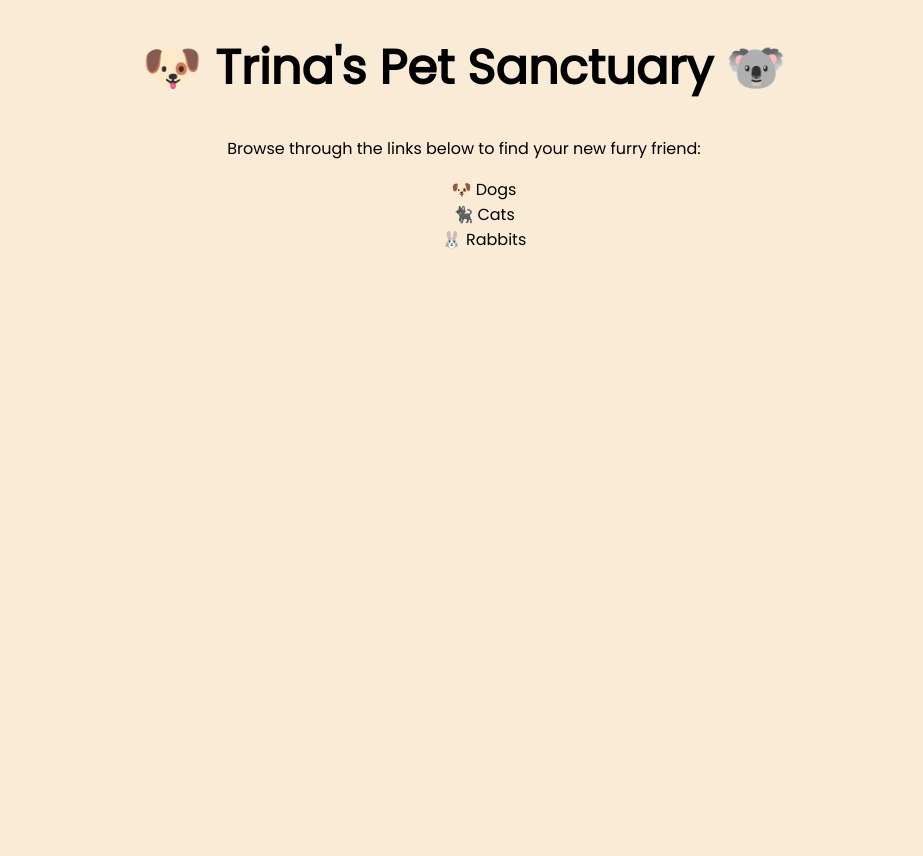
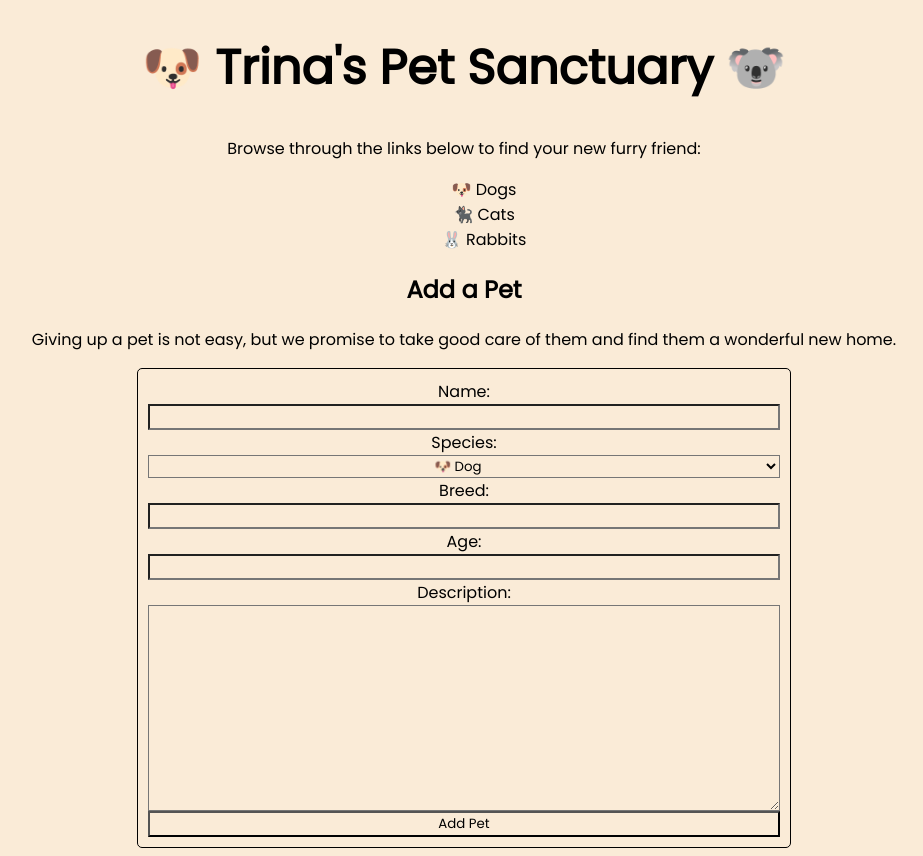
Before and after one commit to trinayau/flask-pets-server, a Flask app: page / in a window 1280 px wide. Shown: the part 43-899 px from the top of the page, without its empty margins (176-1099 px from the left). Before the commit the page ends 292 px from the top, so only its background shows below. Run offline with Flask 2, Linux system fonts and the light colour scheme; parts of the project's set-up code (start-up, migrations or seed data) failed here and were passed over.

Commit message:
form doesn't work

```diff
--- a/app.py
+++ b/app.py
@@ -1,16 +1,31 @@
-from flask import Flask, render_template, request, redirect, url_for, flash, jsonify
-from db import pets
+from flask import Flask, render_template, request, redirect, url_for
+from db import pets, add_pet
 from flask_cors import CORS
+from werkzeug import exceptions
+
 app = Flask(__name__, static_url_path='/static', static_folder='static', template_folder='templates')
 CORS(app)
 
-@app.route('/')
+@app.route('/', methods=['GET', 'POST'])
 def index():
-  return render_template('index.html')
+    if request.method == 'POST':
+
+        name = request.form.get('name')
+        age = request.form.get('age')
+        breed = request.form.get('breed')
+        species = request.form.get('species')
+        description = request.form.get('description')
+        new_id = len(pets[species])+1
+        new_pet = {name, age, breed, description}
+        print(new_pet, 'new pet')
+        pets[species].append(new_pet)
+        return redirect(url_for('animals', pet_type=species, id=new_id))
+    return render_template('index.html')
 
 @app.route('/animals/<pet_type>')
 def animals(pet_type):
   types = pets[pet_type]
+  print(pet_type)
   return render_template('pet_type.html', pets=types, pet_type=pet_type)
 
 @app.route('/animals/<pet_type>/<int:pet_id>')
@@ -26,6 +41,18 @@ def about():
 def contact():
   return render_template('contact.html')
 
+@app.errorhandler(exceptions.NotFound)
+def handle_404(err):
+    return render_template('404.html'), 404
+
+@app.errorhandler(exceptions.BadRequest)
+def handle_400(err):
+    return render_template('400.html'), 400
+
+@app.errorhandler(exceptions.InternalServerError)
+def handle_500(err):
+    return render_template('500.html'), 500
+
 if __name__ == "__main__":
      app.debug = False
      port = int(os.environ.get('PORT', 33507))
--- a/db.py
+++ b/db.py
@@ -34,3 +34,7 @@ pets = {
         }
     ]
 }
+
+def add_pet(pet_type, pet):
+    pet_copy = pet.copy()
+    pets[pet_type].append(pet_copy)
--- a/static/styles/default.css
+++ b/static/styles/default.css
@@ -51,3 +51,13 @@ nav a{
 nav a:hover{
     background-color: bisque;
 }
+
+form{
+    width: 50%;
+    margin: 0 auto;
+    padding: 10px;
+    border: 1px solid black;
+    border-radius: 5px;
+    display: flex;
+    flex-direction: column;
+}
--- a/templates/base.html
+++ b/templates/base.html
@@ -17,5 +17,8 @@
         </ul>
     </nav>
     {% block content %}{% endblock %}
+    <footer>
+
+    </footer>
 </body>
 </html>
--- a/templates/contact.html
+++ b/templates/contact.html
@@ -4,5 +4,6 @@
 <h1> Contact Trina </h1>
 <p>
     <a href="mailto:trinayaupz@gmail.com">Email me </a>
+
 </p>
 {% endblock %}
--- a/templates/index.html
+++ b/templates/index.html
@@ -5,8 +5,27 @@
 <h1>🐶 Trina's Pet Sanctuary 🐨</h1>
 <p>Browse through the links below to find your new furry friend:</p>
 <ul>
-<li><a href="{{ url_for('animals', pet_type='dogs') }}"> 🐶 Dogs</a></li>
-<li><a href="{{ url_for('animals', pet_type='cats') }}"> 🐈‍⬛ Cats</a></li>
-<li><a href="{{ url_for('animals', pet_type='rabbits') }}"> 🐰 Rabbits</a></li>
+    <li><a href="{{ url_for('animals', pet_type='dogs') }}"> 🐶 Dogs</a></li>
+    <li><a href="{{ url_for('animals', pet_type='cats') }}"> 🐈‍⬛ Cats</a></li>
+    <li><a href="{{ url_for('animals', pet_type='rabbits') }}"> 🐰 Rabbits</a></li>
 </ul>
+<h2> Add a Pet </h2>
+<p> Giving up a pet is not easy, but we promise to take good care of them and find them a wonderful new home. </p>
+<form action="{{ url_for('index')}}" method="POST">
+ <label for="name">Name:</label>
+ <input type="text" name="name" id="name">
+    <label for="species">Species:</label>
+    <select name="species" id="species">
+        <option value="dogs">🐶 Dog</option>
+        <option value="cats">🐈‍⬛ Cat</option>
+        <option value="rabbits">🐰 Rabbit</option>
+    </select>
+    <label for="breed">Breed:</label>
+    <input type="text" name="breed" id="breed">
+    <label for="age">Age:</label>
+    <input type="text" name="age" id="age">
+    <label for="description" name="description">Description:</label>
+    <textarea name="description" id="description" cols="30" rows="10"></textarea>
+    <input type="submit" value="Add Pet">
+</form>
 {% endblock %}
```
Also changed, not shown: templates/400.html (added, +9 -0 lines), templates/404.html (added, +9 -0 lines), templates/500.html (added, +9 -0 lines), 2 other files.
